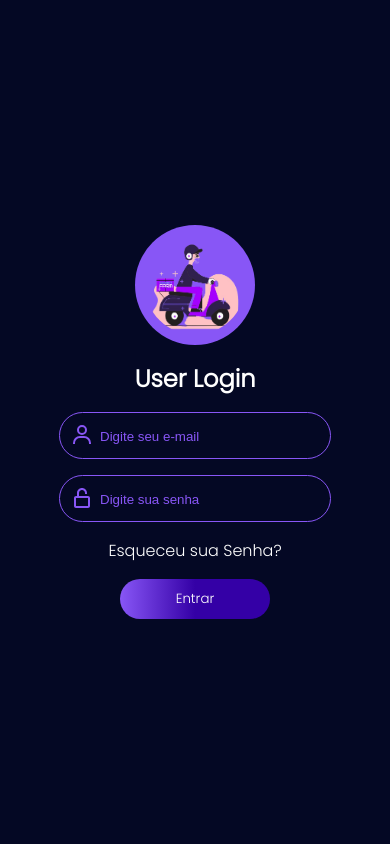
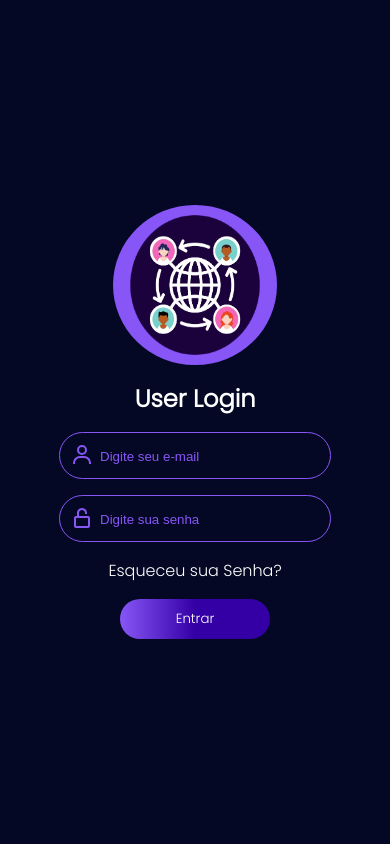
Before and after one commit to djherondhy/cf_sistema, a PHP site: template src/views/login-user.php in a window 390 px wide. Run offline with PHP 8.4, Linux system fonts and the light colour scheme; the template is opened without the code that fills it, so the values that code supplies are empty.

Commit message:
refactor(#11) - adição imagem icone usuário e ajustes nas mesmas

```diff
--- a/src/views/login-user.css
+++ b/src/views/login-user.css
@@ -134,9 +134,8 @@
 .img_login{
     display: flex;
     flex-direction: column;
-    width: 250px;
+    width: 320px;
     gap: 1rem;
-    padding-bottom: 2rem;
 }
 
 
@@ -172,10 +171,12 @@
      }
 
      .login-right img{
+        width: 60%;
+        height: 10rem;
         display: block;
         background-color: var(--main-color) ;
         border-radius: 50%;
-        padding: 10px;
+        padding: none;
      }
 
   }
--- a/src/views/login-user.php
+++ b/src/views/login-user.php
@@ -11,20 +11,22 @@
     <div class="container">
         <div class="login-content">
             <div class="login-left">
+
                 <div class="text-agroup">
-                <h2>Bem Vindo ao ConnectFarma</h2>
+                    <h2>Olá Cliente! Bem Vindo ao ConnectFarma!</h2>
                 </div>
 
                 <div class="img_login">
-                    <img src="pictures/entregador.png">
+                    <img src="pictures/user.png">
                 </div>
+
                 <div class="text-agroup">
                 <p>Os melhores produtos farmacêuticos ao seu alcance, faça seu login escolha seu produto e receba onde quiser.</p>
                 </div>
             </div>
             <div class="login-right">
                 <form action="">
-                <img src="pictures/entregador.png">
+                <img src="pictures/user.png">
                     <p class="title">User Login</p>
                     <div class="input-agroupt">
                     <svg xmlns="http://www.w3.org/2000/svg" width="24" height="24" viewBox="0 0 24 24" ><path d="M12 2a5 5 0 1 0 5 5 5 5 0 0 0-5-5zm0 8a3 3 0 1 1 3-3 3 3 0 0 1-3 3zm9 11v-1a7 7 0 0 0-7-7h-4a7 7 0 0 0-7 7v1h2v-1a5 5 0 0 1 5-5h4a5 5 0 0 1 5 5v1z"></path></svg>
```
Also changed, not shown: src/views/pictures/user.png (added).
